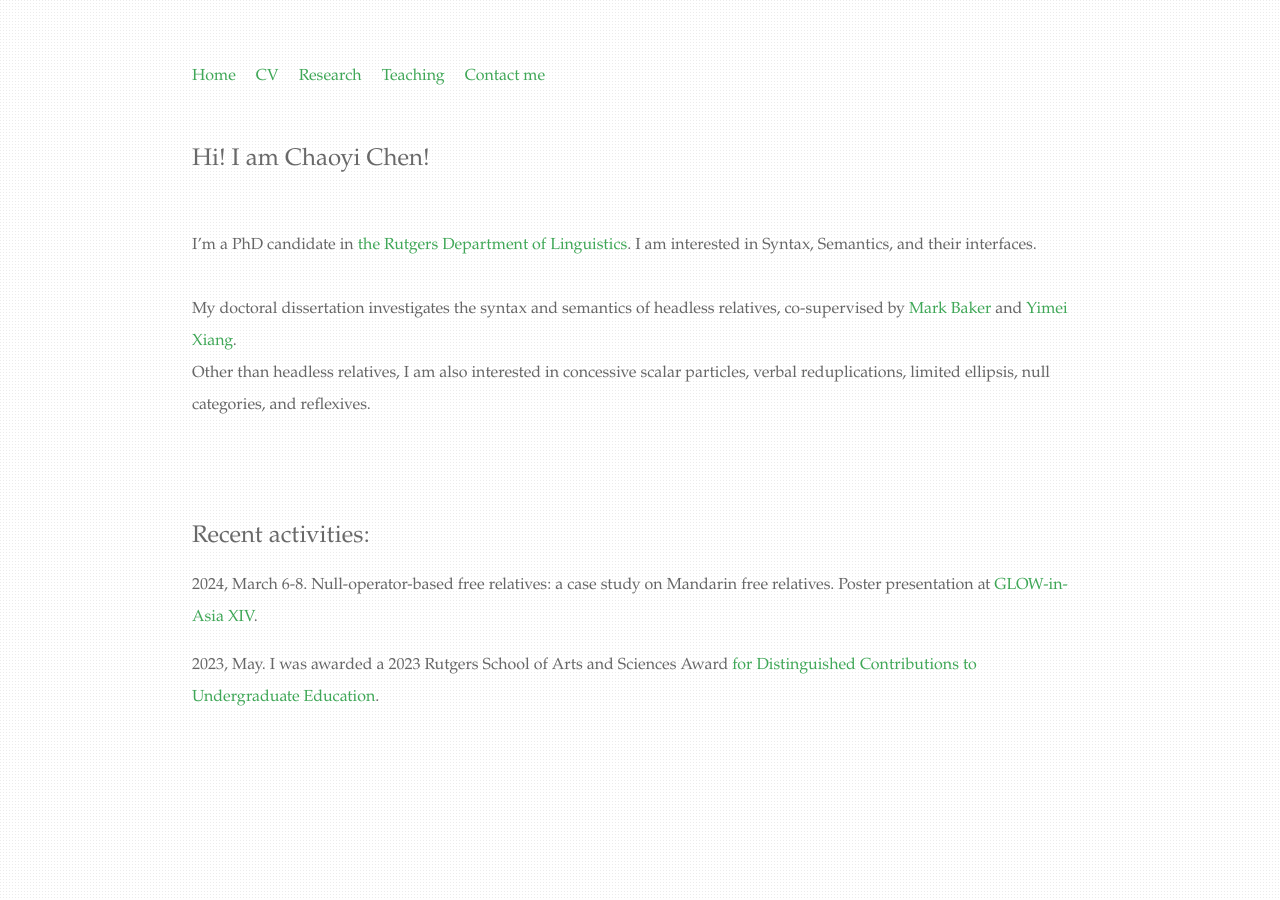
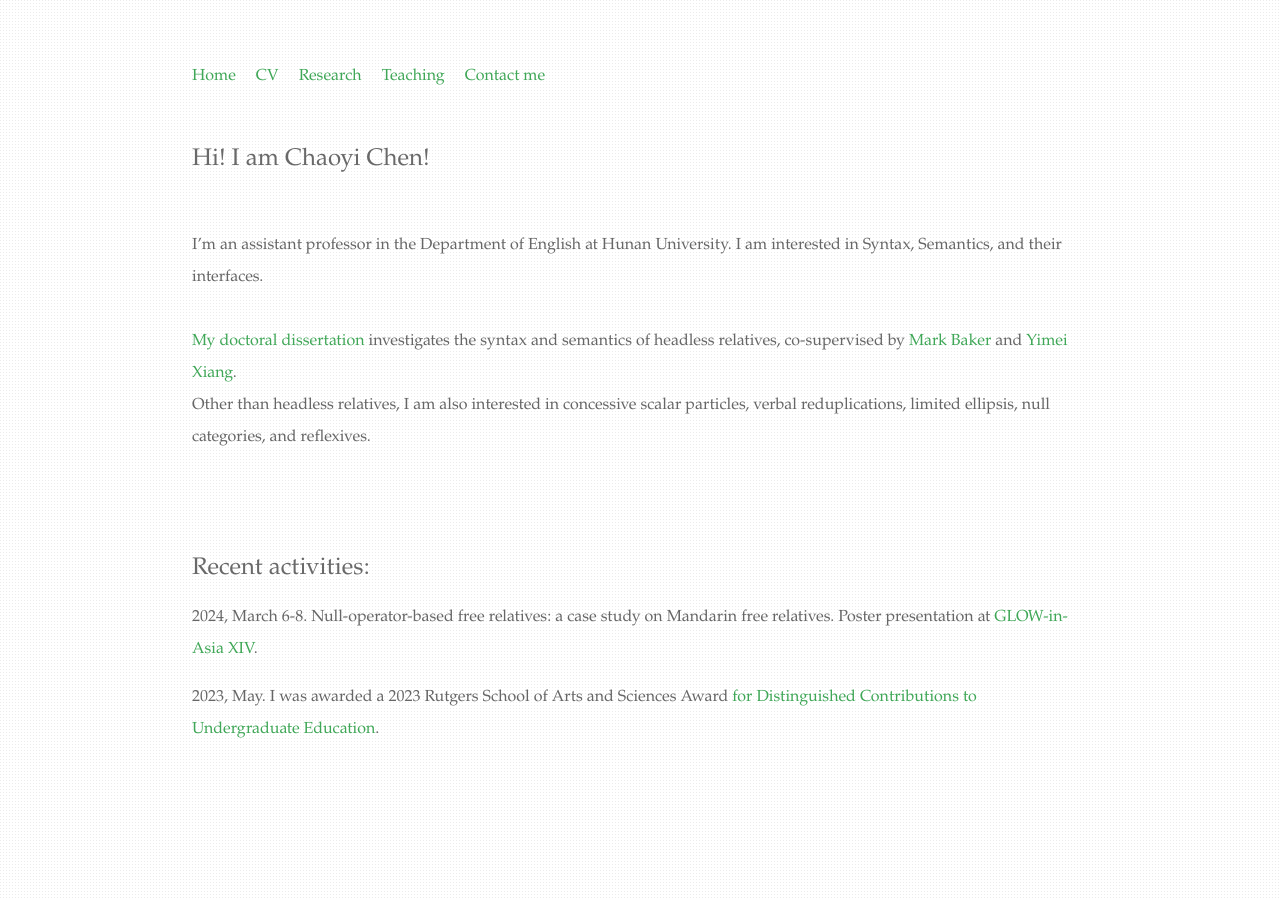
Before and after one commit to chaoyichen71/chaoyichen71.github.io, a Jekyll site: the page built from index.html, in a window 1280 px wide. Built offline with Jekyll 4.4.1, drawn with Linux system fonts in a browser that asks for light colours.

Commit message:
Update index.html

```diff
--- a/index.html
+++ b/index.html
@@ -5,8 +5,8 @@ title: Chaoyi Chen (陈超逸)
                 </br>
 		<div class="blurb">
 			<h2>Hi! I am Chaoyi Chen!</h2><br>
-			<p>I’m a PhD candidate in <a href="https://ling.rutgers.edu/"> the Rutgers Department of Linguistics</a>. I am interested in Syntax, Semantics, and their interfaces.<br><br>
-		        My doctoral dissertation investigates the syntax and semantics of headless relatives, co-supervised by <a href="https://sites.rutgers.edu/mark-baker/people/mark-baker/">Mark Baker</a> and <a href="https://yimeixiang.wordpress.com/">Yimei Xiang</a>.<br>
+			<p>I’m an assistant professor in the Department of English at Hunan University. I am interested in Syntax, Semantics, and their interfaces.<br><br>
+		        <a href="https://www.proquest.com/docview/3127485069/abstract/D4A6FEE83B444E11PQ/1?sourcetype=Dissertations%20&%20Theses">My doctoral dissertation</a> investigates the syntax and semantics of headless relatives, co-supervised by <a href="https://sites.rutgers.edu/mark-baker/people/mark-baker/">Mark Baker</a> and <a href="https://yimeixiang.wordpress.com/">Yimei Xiang</a>.<br>
 			Other than headless relatives, I am also interested in concessive scalar particles, verbal reduplications, limited ellipsis, null categories, and reflexives.
 </div>
 		</br>
```
